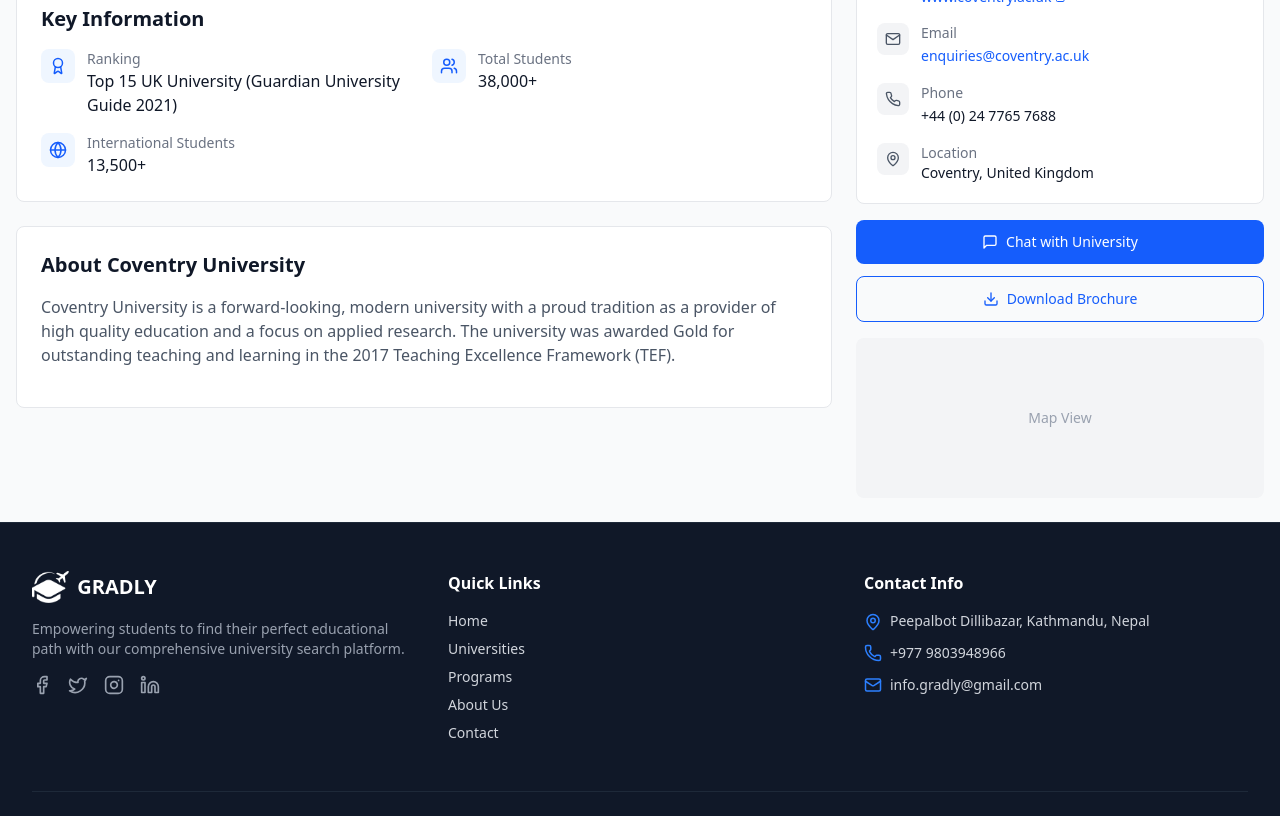
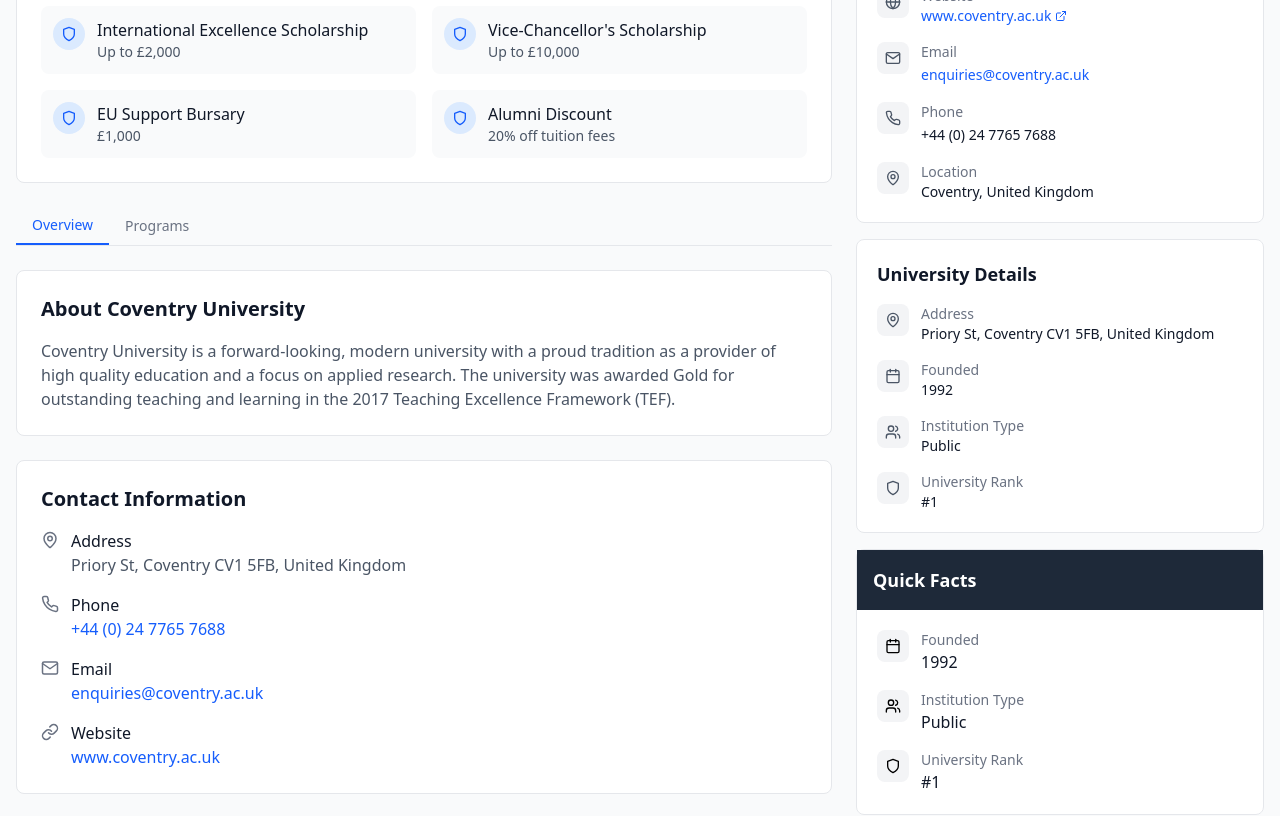
Before and after one commit to Prajjwall123/frontend, a React (Vite) app: page /university/1 in a window 1280 px wide. Shown: the part 280-1096 px from the top of the page. Built offline with nearby package versions, Linux system fonts and the light colour scheme.

Commit message:
university details page

```diff
--- a/src/core/public/UniversityDetail.jsx
+++ b/src/core/public/UniversityDetail.jsx
@@ -9,6 +9,10 @@
   id: '1',
   name: 'Coventry University',
   location: 'Coventry, United Kingdom',
+  address: 'Priory St, Coventry CV1 5FB, United Kingdom',
+  founded: 1992,
+  institutionType: 'Public',
+  universityNumber: '#1',
   ranking: 'Top 15 UK University (Guardian University Guide 2021)',
   students: '38,000+',
   internationalStudents: '13,500+',
@@ -17,6 +21,14 @@
   website: 'https://www.coventry.ac.uk',
   email: 'enquiries@coventry.ac.uk',
   phone: '+44 (0) 24 7765 7688',
+  latitude: 52.407536427761066,
+  longitude: -1.5021131609299423,
+  scholarships: [
+    'International Excellence Scholarship: Up to £2,000',
+    'Vice-Chancellor\'s Scholarship: Up to £10,000',
+    'EU Support Bursary: £1,000',
+    'Alumni Discount: 20% off tuition fees'
+  ]
 };
 
 const programsData = [
@@ -85,7 +97,7 @@
     }, 500);
   }, [id, navigate]);
 
-  if (isLoading) {
+  if (isLoading || !university) {
     return (
       <div className="min-h-screen flex flex-col bg-gray-50">
         <Navbar />
@@ -106,20 +118,10 @@
 
   return (
     <div className="min-h-screen flex flex-col bg-gray-50">
-      <Navbar />
+      <Navbar className="fixed top-0 w-full z-50" />
 
-      {/* Back button */}
-      <div className="bg-white border-b border-gray-200">
-        <div className="container mx-auto px-4 py-3">
-          <button
-            onClick={() => window.history.back()}
-            className="flex items-center text-blue-600 hover:text-blue-800 transition-colors text-sm font-medium"
-          >
-            <ArrowLeft size={16} className="mr-1" />
-            Back to results
-          </button>
-        </div>
-      </div>
+      {/* Main content wrapper with padding for fixed navbar */}
+      <div className="pt-16">
 
       {/* University Header */}
       <div className="bg-white border-b border-gray-200">
@@ -140,7 +142,6 @@
               <div>
                 <h1 className="text-2xl font-bold text-gray-900">{university.name}</h1>
                 <div className="flex items-center text-gray-600 text-sm mt-1">
-                  <MapPin size={14} className="mr-1" />
                   {university.location}
                 </div>
               </div>
@@ -155,72 +156,115 @@
       {/* Main Content */}
       <div className="flex-1 py-6">
         <div className="container mx-auto px-4">
-          <div className="flex flex-col lg:flex-row gap-6">
+          <div className="flex flex-col lg:flex-row gap-6 items-start">
             {/* Left Column */}
             <div className="lg:w-2/3">
+              {/* Scholarships Section */}
+              <div className="bg-white rounded-lg border border-gray-200 mb-6 overflow-hidden">
+                <div className="bg-blue-600 p-4">
+                  <h2 className="text-xl font-semibold text-white">Available Scholarships</h2>
+                </div>
+                <div className="p-6">
+                  {university?.scholarships?.length > 0 ? (
+                    <div className="grid grid-cols-1 md:grid-cols-2 gap-4">
+                      {university.scholarships.map((scholarship, index) => (
+                        <div key={index} className="flex items-start p-3 bg-gray-50 rounded-lg">
+                          <div className="bg-blue-100 p-2 rounded-full mr-3">
+                            <svg xmlns="http://www.w3.org/2000/svg" width="16" height="16" viewBox="0 0 24 24" fill="none" stroke="currentColor" strokeWidth="2" strokeLinecap="round" strokeLinejoin="round" className="text-blue-600">
+                              <path d="M12 22s8-4 8-10V5l-8-3-8 3v7c0 6 8 10 8 10z"></path>
+                            </svg>
+                          </div>
+                          <div>
+                            <p className="font-medium text-gray-900">{scholarship.split(':')[0]}</p>
+                            <p className="text-sm text-gray-600">{scholarship.split(':').slice(1).join(':').trim()}</p>
+                          </div>
+                        </div>
+                      ))}
+                    </div>
+                  ) : (
+                    <p className="text-gray-500">No scholarships available</p>
+                  )}
+                </div>
+              </div>
+
               {/* Tabs */}
-              <div className="border-b border-gray-200">
-                <nav className="-mb-px flex space-x-8">
+              <div className="flex border-b border-gray-200 mb-6">
                 <button
                   onClick={() => setActiveTab('overview')}
-                    className={`${activeTab === 'overview' ? 'border-blue-600 text-blue-600' : 'border-transparent text-gray-500 hover:text-gray-700 hover:border-gray-300'} whitespace-nowrap py-4 px-1 border-b-2 font-medium text-sm`}
+                  className={`px-4 py-2 text-sm font-medium ${activeTab === 'overview' ? 'text-blue-600 border-b-2 border-blue-600' : 'text-gray-500 hover:text-gray-700'}`}
                 >
                   Overview
                 </button>
                 <button
                   onClick={() => setActiveTab('programs')}
-                    className={`${activeTab === 'programs' ? 'border-blue-600 text-blue-600' : 'border-transparent text-gray-500 hover:text-gray-700 hover:border-gray-300'} whitespace-nowrap py-4 px-1 border-b-2 font-medium text-sm`}
+                  className={`px-4 py-2 text-sm font-medium ${activeTab === 'programs' ? 'text-blue-600 border-b-2 border-blue-600' : 'text-gray-500 hover:text-gray-700'}`}
                 >
-                    Programs {programs.length > 0 && `(${programs.length})`}
+                  Programs
                 </button>
-                </nav>
               </div>
 
               {/* Tab Content */}
               <div className="mt-6">
                 {activeTab === 'overview' ? (
-                  <div className="space-y-6">
-                    {/* Key Information */}
-                    <div className="bg-white border border-gray-200 rounded-lg p-6">
-                      <h2 className="text-xl font-semibold text-gray-900 mb-4">Key Information</h2>
-                      <div className="grid grid-cols-1 md:grid-cols-2 gap-4">
+                  <div>
+                    {/* About University */}
+                    <div className="bg-white rounded-lg border border-gray-200 p-6 mb-6">
+                      <h2 className="text-xl font-semibold text-gray-900 mb-4">About {university.name}</h2>
+                      <div className="prose max-w-none text-gray-600">
+                        <p>{university.about}</p>
+                      </div>
+                    </div>
+
+                    {/* Contact Information */}
+                    <div className="bg-white rounded-lg border border-gray-200 p-6 mb-6">
+                      <h2 className="text-xl font-semibold text-gray-900 mb-4">Contact Information</h2>
+                      <div className="space-y-4">
                         <div className="flex items-start">
-                          <div className="bg-blue-50 p-2 rounded-lg mr-3">
-                            <Award size={18} className="text-blue-600" />
-                          </div>
+                          <MapPin className="text-gray-500 mt-0.5 mr-3 flex-shrink-0" size={18} />
                           <div>
-                            <p className="text-sm text-gray-500">Ranking</p>
-                            <p className="text-gray-900 font-medium">{university.ranking}</p>
+                            <p className="font-medium text-gray-900">Address</p>
+                            <p className="text-gray-600">{university.address}</p>
                           </div>
                         </div>
                         <div className="flex items-start">
-                          <div className="bg-blue-50 p-2 rounded-lg mr-3">
-                            <Users size={18} className="text-blue-600" />
-                          </div>
+                          <svg xmlns="http://www.w3.org/2000/svg" width="18" height="18" viewBox="0 0 24 24" fill="none" stroke="currentColor" strokeWidth="2" strokeLinecap="round" strokeLinejoin="round" className="text-gray-500 mt-0.5 mr-3 flex-shrink-0">
+                            <path d="M22 16.92v3a2 2 0 0 1-2.18 2 19.79 19.79 0 0 1-8.63-3.07 19.5 19.5 0 0 1-6-6 19.79 19.79 0 0 1-3.07-8.67A2 2 0 0 1 4.11 2h3a2 2 0 0 1 2 1.72 12.84 12.84 0 0 0 .7 2.81 2 2 0 0 1-.45 2.11L8.09 9.91a16 16 0 0 0 6 6l1.27-1.27a2 2 0 0 1 2.11-.45 12.84 12.84 0 0 0 2.81.7A2 2 0 0 1 22 16.92z"></path>
+                          </svg>
                           <div>
-                            <p className="text-sm text-gray-500">Total Students</p>
-                            <p className="text-gray-900 font-medium">{university.students}</p>
+                            <p className="font-medium text-gray-900">Phone</p>
+                            <a href={`tel:${university.phone.replace(/\D/g, '')}`} className="text-blue-600 hover:underline">
+                              {university.phone}
+                            </a>
                           </div>
                         </div>
                         <div className="flex items-start">
-                          <div className="bg-blue-50 p-2 rounded-lg mr-3">
-                            <Globe size={18} className="text-blue-600" />
+                          <svg xmlns="http://www.w3.org/2000/svg" width="18" height="18" viewBox="0 0 24 24" fill="none" stroke="currentColor" strokeWidth="2" strokeLinecap="round" strokeLinejoin="round" className="text-gray-500 mt-0.5 mr-3 flex-shrink-0">
+                            <path d="M4 4h16c1.1 0 2 .9 2 2v12c0 1.1-.9 2-2 2H4c-1.1 0-2-.9-2-2V6c0-1.1.9-2 2-2z"></path>
+                            <polyline points="22,6 12,13 2,6"></polyline>
+                          </svg>
+                          <div>
+                            <p className="font-medium text-gray-900">Email</p>
+                            <a href={`mailto:${university.email}`} className="text-blue-600 hover:underline">
+                              {university.email}
+                            </a>
                           </div>
+                        </div>
+                        <div className="flex items-start">
+                          <svg xmlns="http://www.w3.org/2000/svg" width="18" height="18" viewBox="0 0 24 24" fill="none" stroke="currentColor" strokeWidth="2" strokeLinecap="round" strokeLinejoin="round" className="text-gray-500 mt-0.5 mr-3 flex-shrink-0">
+                            <path d="M10 13a5 5 0 0 0 7.54.54l3-3a5 5 0 0 0-7.07-7.07l-1.72 1.71"></path>
+                            <path d="M14 11a5 5 0 0 0-7.54-.54l-3 3a5 5 0 0 0 7.07 7.07l1.71-1.71"></path>
+                          </svg>
                           <div>
-                            <p className="text-sm text-gray-500">International Students</p>
-                            <p className="text-gray-900 font-medium">{university.internationalStudents}</p>
+                            <p className="font-medium text-gray-900">Website</p>
+                            <a href={university.website} target="_blank" rel="noopener noreferrer" className="text-blue-600 hover:underline">
+                              {university.website.replace(/^https?:\/\//, '')}
+                            </a>
                           </div>
                         </div>
                       </div>
                     </div>
 
-                    {/* About University */}
-                    <div className="bg-white border border-gray-200 rounded-lg p-6">
-                      <h2 className="text-xl font-semibold text-gray-900 mb-4">About {university.name}</h2>
-                      <div className="prose max-w-none text-gray-600">
-                        <p className="mb-4">{university.about}</p>
-                      </div>
-                    </div>
+
                   </div>
                 ) : (
                   <div>
@@ -284,7 +328,7 @@
                                 </div>
                                 <a
                                   href={`/apply?university=${encodeURIComponent(university.name)}&program=${encodeURIComponent(program.title)}`}
-                                  className="inline-flex items-center px-4 py-2 border border-transparent rounded-md shadow-sm text-sm font-medium text-white bg-indigo-600 hover:bg-indigo-700 focus:outline-none focus:ring-2 focus:ring-offset-2 focus:ring-indigo-500"
+                                  className="inline-flex items-center px-4 py-2 border border-transparent rounded-md shadow-sm text-sm font-medium text-white bg-blue-600 hover:bg-blue-700 focus:outline-none focus:ring-2 focus:ring-offset-2 focus:ring-blue-500"
                                 >
                                   Apply Now
                                   <ExternalLink size={16} className="ml-2" />
@@ -305,8 +349,8 @@
               </div>
             </div>
 
-            {/* Right Column */}
-            <div className="lg:w-1/3 space-y-4">
+            {/* Right Column - Sticky Sidebar */}
+            <div className="lg:w-1/3 space-y-4 lg:sticky lg:top-24">
               {/* Contact Card */}
               <div className="bg-white border border-gray-200 rounded-lg p-5">
                 <h3 className="text-lg font-semibold text-gray-900 mb-4">Contact Information</h3>
@@ -373,33 +417,113 @@
                 </div>
               </div>
 
-              {/* Quick Actions */}
-              <div className="space-y-3">
-                <button className="w-full bg-blue-600 hover:bg-blue-700 text-white px-4 py-3 rounded-lg font-medium text-sm transition-colors flex items-center justify-center">
-                  <svg xmlns="http://www.w3.org/2000/svg" width="16" height="16" viewBox="0 0 24 24" fill="none" stroke="currentColor" strokeWidth="2" strokeLinecap="round" strokeLinejoin="round" className="mr-2">
-                    <path d="M21 15a2 2 0 0 1-2 2H7l-4 4V5a2 2 0 0 1 2-2h14a2 2 0 0 1 2 2z"></path>
+              {/* University Details */}
+              <div className="bg-white border border-gray-200 rounded-lg p-5">
+                <h3 className="text-lg font-semibold text-gray-900 mb-4">University Details</h3>
+                <div className="space-y-4">
+                  <div className="flex items-start">
+                    <div className="bg-gray-100 p-2 rounded-lg mr-3">
+                      <MapPin size={16} className="text-gray-600" />
+                    </div>
+                    <div>
+                      <p className="text-sm text-gray-500">Address</p>
+                      <p className="text-gray-900 text-sm">{university.address}</p>
+                    </div>
+                  </div>
+                  <div className="flex items-start">
+                    <div className="bg-gray-100 p-2 rounded-lg mr-3">
+                      <svg xmlns="http://www.w3.org/2000/svg" width="16" height="16" viewBox="0 0 24 24" fill="none" stroke="currentColor" strokeWidth="2" strokeLinecap="round" strokeLinejoin="round" className="text-gray-600">
+                        <rect x="3" y="4" width="18" height="18" rx="2" ry="2"></rect>
+                        <line x1="16" y1="2" x2="16" y2="6"></line>
+                        <line x1="8" y1="2" x2="8" y2="6"></line>
+                        <line x1="3" y1="10" x2="21" y2="10"></line>
                       </svg>
-                  Chat with University
-                </button>
-                <button className="w-full border border-blue-600 text-blue-600 hover:bg-blue-50 px-4 py-3 rounded-lg font-medium text-sm transition-colors flex items-center justify-center">
-                  <svg xmlns="http://www.w3.org/2000/svg" width="16" height="16" viewBox="0 0 24 24" fill="none" stroke="currentColor" strokeWidth="2" strokeLinecap="round" strokeLinejoin="round" className="mr-2">
-                    <path d="M21 15v4a2 2 0 0 1-2 2H5a2 2 0 0 1-2-2v-4"></path>
-                    <polyline points="7 10 12 15 17 10"></polyline>
-                    <line x1="12" y1="15" x2="12" y2="3"></line>
+                    </div>
+                    <div>
+                      <p className="text-sm text-gray-500">Founded</p>
+                      <p className="text-gray-900 text-sm">{university.founded}</p>
+                    </div>
+                  </div>
+                  <div className="flex items-start">
+                    <div className="bg-gray-100 p-2 rounded-lg mr-3">
+                      <svg xmlns="http://www.w3.org/2000/svg" width="16" height="16" viewBox="0 0 24 24" fill="none" stroke="currentColor" strokeWidth="2" strokeLinecap="round" strokeLinejoin="round" className="text-gray-600">
+                        <path d="M16 21v-2a4 4 0 0 0-4-4H6a4 4 0 0 0-4 4v2"></path>
+                        <circle cx="9" cy="7" r="4"></circle>
+                        <path d="M22 21v-2a4 4 0 0 0-3-3.87"></path>
+                        <path d="M16 3.13a4 4 0 0 1 0 7.75"></path>
                       </svg>
-                  Download Brochure
-                </button>
+                    </div>
+                    <div>
+                      <p className="text-sm text-gray-500">Institution Type</p>
+                      <p className="text-gray-900 text-sm">{university.institutionType}</p>
+                    </div>
+                  </div>
+                  <div className="flex items-start">
+                    <div className="bg-gray-100 p-2 rounded-lg mr-3">
+                      <svg xmlns="http://www.w3.org/2000/svg" width="16" height="16" viewBox="0 0 24 24" fill="none" stroke="currentColor" strokeWidth="2" strokeLinecap="round" strokeLinejoin="round" className="text-gray-600">
+                        <path d="M12 22s8-4 8-10V5l-8-3-8 3v7c0 6 8 10 8 10z"></path>
+                      </svg>
+                    </div>
+                    <div>
+                      <p className="text-sm text-gray-500">University Rank</p>
+                      <p className="text-gray-900 text-sm">{university.universityNumber}</p>
+                    </div>
+                  </div>
+                </div>
               </div>
 
-              {/* Map Placeholder */}
-              <div className="bg-gray-100 rounded-lg h-40 flex items-center justify-center text-gray-400 text-sm">
-                Map View
+              {/* University Details */}
+              <div className="bg-white border border-gray-200 rounded-lg">
+                <div className="bg-gray-800 p-4">
+                  <h3 className="text-lg font-semibold text-white">Quick Facts</h3>
+                </div>
+                <div className="p-5 space-y-4">
+                  <div className="flex items-start">
+                    <div className="bg-gray-100 p-2 rounded-lg mr-3">
+                      <svg xmlns="http://www.w3.org/2000/svg" width="16" height="16" viewBox="0 0 24 24" fill="none" stroke="currentColor" strokeWidth="2" strokeLinecap="round" strokeLinejoin="round">
+                        <rect x="3" y="4" width="18" height="18" rx="2" ry="2"></rect>
+                        <line x1="16" y1="2" x2="16" y2="6"></line>
+                        <line x1="8" y1="2" x2="8" y2="6"></line>
+                        <line x1="3" y1="10" x2="21" y2="10"></line>
+                      </svg>
+                    </div>
+                    <div>
+                      <p className="text-sm text-gray-500">Founded</p>
+                      <p className="text-gray-900 font-medium">{university.founded}</p>
+                    </div>
+                  </div>
+                  <div className="flex items-start">
+                    <div className="bg-gray-100 p-2 rounded-lg mr-3">
+                      <svg xmlns="http://www.w3.org/2000/svg" width="16" height="16" viewBox="0 0 24 24" fill="none" stroke="currentColor" strokeWidth="2" strokeLinecap="round" strokeLinejoin="round">
+                        <path d="M16 21v-2a4 4 0 0 0-4-4H6a4 4 0 0 0-4 4v2"></path>
+                        <circle cx="9" cy="7" r="4"></circle>
+                        <path d="M22 21v-2a4 4 0 0 0-3-3.87"></path>
+                        <path d="M16 3.13a4 4 0 0 1 0 7.75"></path>
+                      </svg>
+                    </div>
+                    <div>
+                      <p className="text-sm text-gray-500">Institution Type</p>
+                      <p className="text-gray-900 font-medium">{university.institutionType}</p>
+                    </div>
+                  </div>
+                  <div className="flex items-start">
+                    <div className="bg-gray-100 p-2 rounded-lg mr-3">
+                      <svg xmlns="http://www.w3.org/2000/svg" width="16" height="16" viewBox="0 0 24 24" fill="none" stroke="currentColor" strokeWidth="2" strokeLinecap="round" strokeLinejoin="round">
+                        <path d="M12 22s8-4 8-10V5l-8-3-8 3v7c0 6 8 10 8 10z"></path>
+                      </svg>
+                    </div>
+                    <div>
+                      <p className="text-sm text-gray-500">University Rank</p>
+                      <p className="text-gray-900 font-medium">{university.universityNumber}</p>
                     </div>
                   </div>
                 </div>
               </div>
             </div>
-
+          </div>
+        </div>
+        </div>
+      </div>
       <Footer />
     </div>
   );
```
Lines whose indentation alone changed are shown as unchanged.
